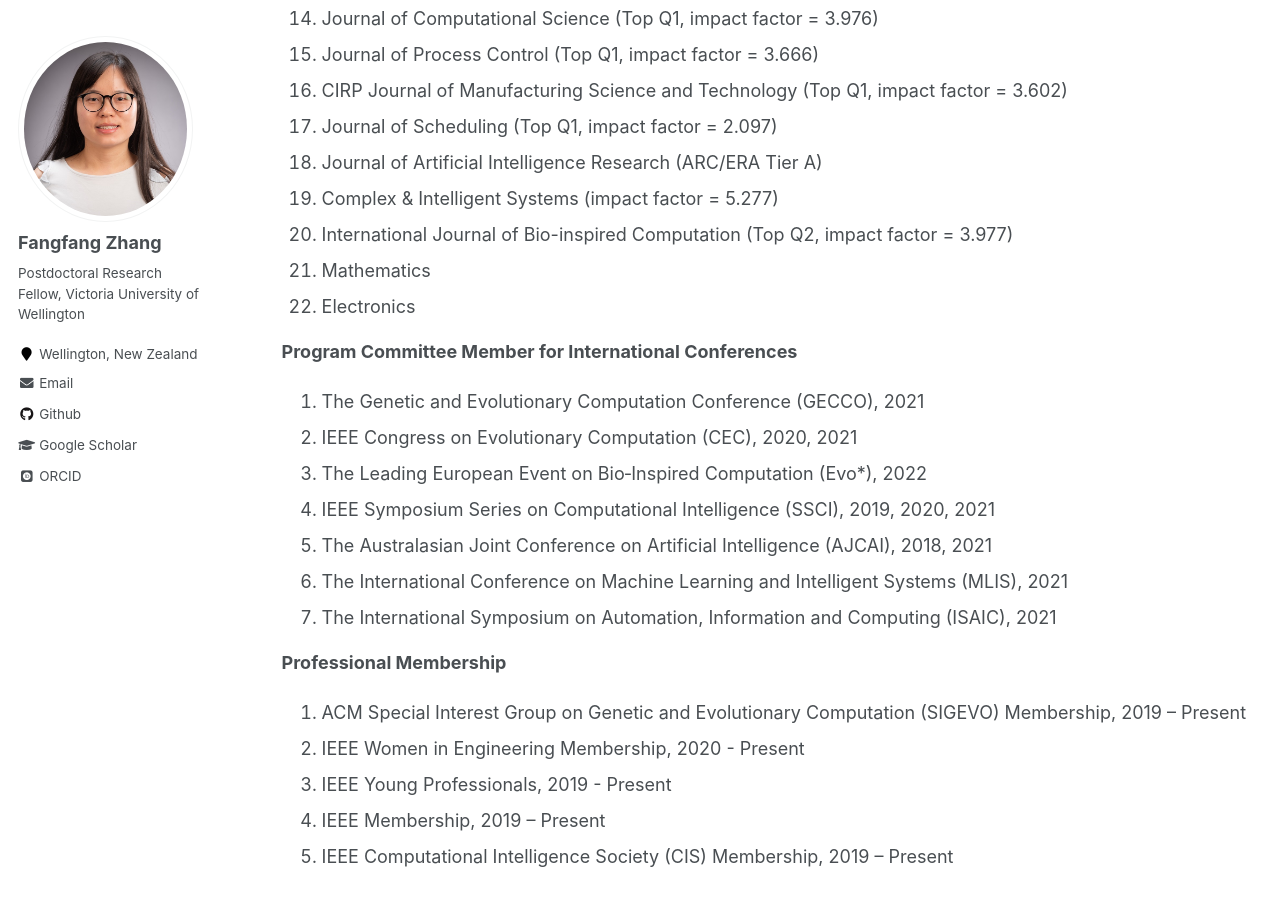
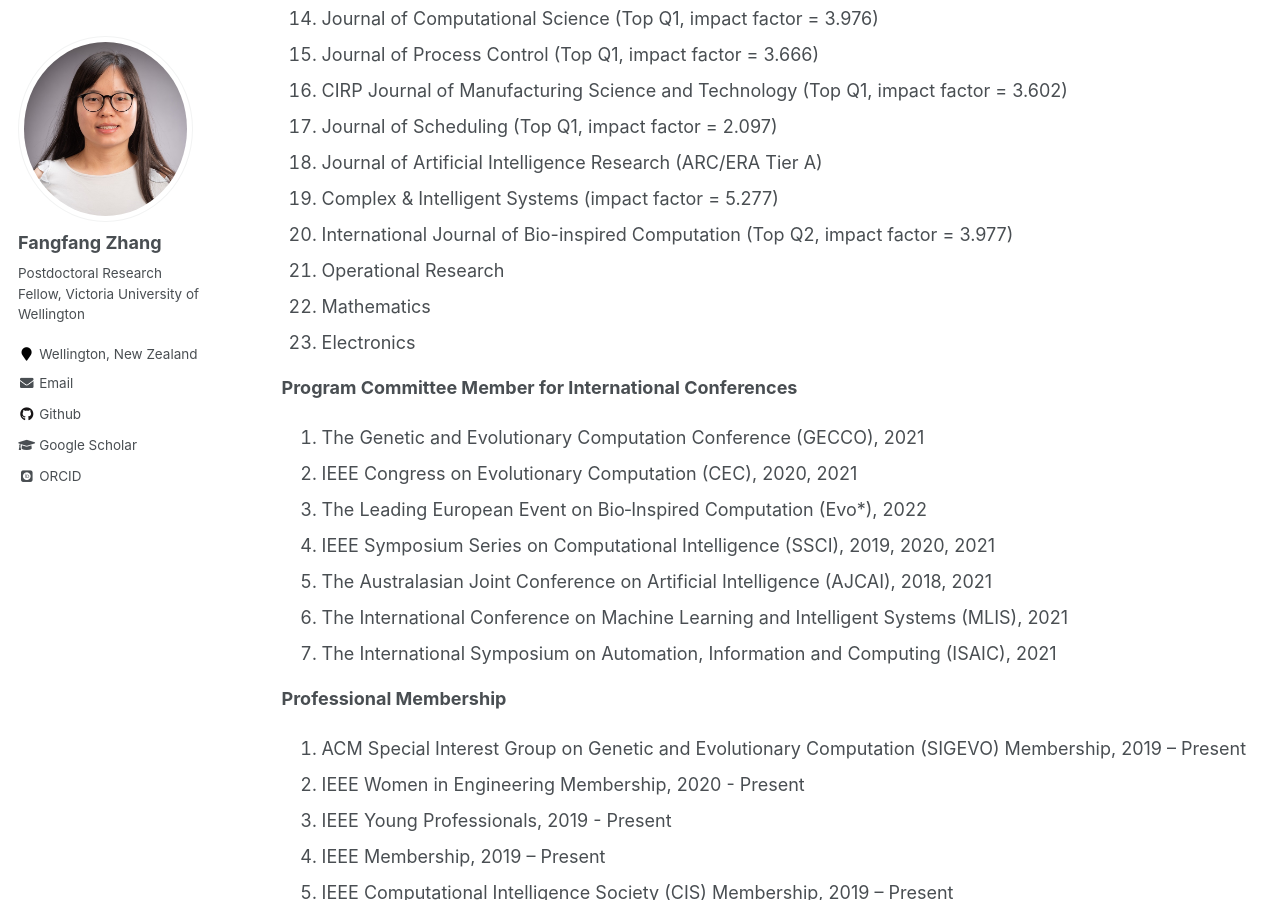
Before and after one commit to fangfang-zhang/fangfang-zhang.github.io, a Jekyll site: the page built from _pages/professional-activities.md, in a window 1280 px wide and 900 px high, scrolled down 1126 px. Built offline with Jekyll 4.4.1, drawn with Linux system fonts in a browser that asks for light colours; some web fonts are replaced.

Commit message:
reviewer

```diff
--- a/_pages/professional-activities.md
+++ b/_pages/professional-activities.md
@@ -46,6 +46,7 @@ ul li { padding: 5px 0px; }
 <li> Journal of Artificial Intelligence Research (ARC/ERA Tier A) </li>
 <li> Complex & Intelligent Systems (impact factor = 5.277) </li>
 <li> International Journal of Bio-inspired Computation (Top Q2, impact factor = 3.977) </li>
+<li> Operational Research </li>
 <li> Mathematics </li>
 <li> Electronics </li>
 </ol>
```
